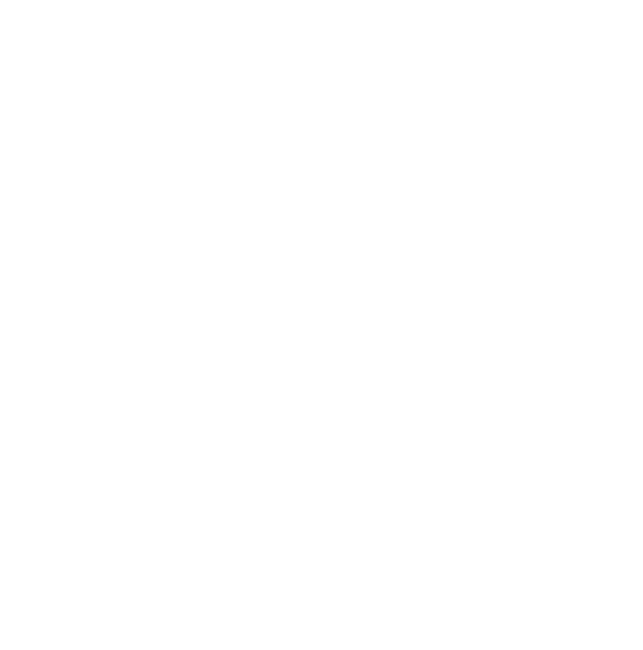
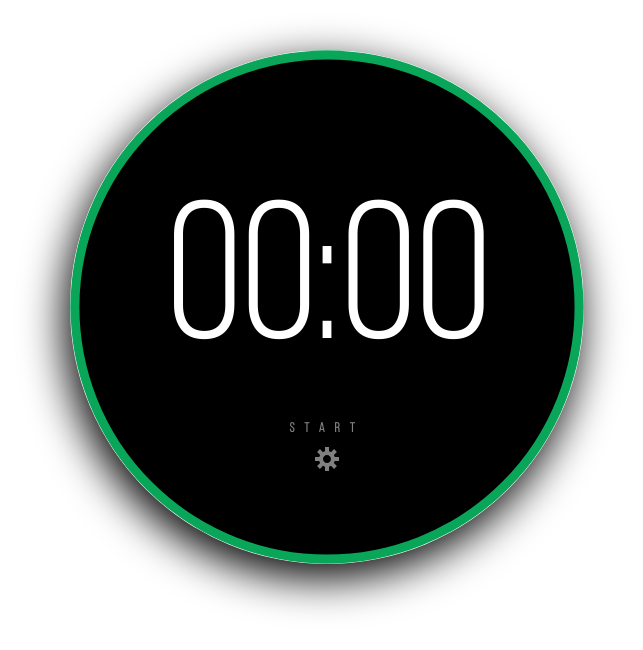
Before and after one commit to rmoongit/my-pet, a Vue app: page /timer in a window 1280 px wide. Before the commit this address had no page. Shown: the top 650 px of the page, without its empty margins (313-956 px from the left). Built offline with nearby package versions, Linux system fonts and the light colour scheme.

Commit message:
fix: правит и завершает стили timer

```diff
--- a/src/App.vue
+++ b/src/App.vue
@@ -3,11 +3,11 @@
 </template>
 
 <script>
-import Tomadoro from './Tomadoro/Tomadoro.vue';
+import Timer from './Timer/Timer.vue';
 
 export default {
   components: {
-    Tomadoro: Tomadoro,
+    Timer: Timer,
   },
 };
 </script>
--- /dev/null
+++ b/src/Timer/Timer.vue
@@ -0,0 +1,119 @@
+<template>
+  <Container>
+    <section class="timer">
+      <div class="timer__ring">
+        <svg width="518" height="518" viewBox="0 0 518 518">
+          <rect width="100%" height="100%" fill="none"></rect>
+          <circle stroke-width="9px" x="0" y="y" cx="259" cy="259" r="254"></circle>
+        </svg>
+      </div>
+
+      <div class="time">
+        <div class="time__block">
+          <div class="time__minutes">
+            <TextInput :value="minutes" :disabled="disabled" />
+          </div>
+          <p class="time__colon">:</p>
+          <div class="time__seconds">
+            <TextInput :value="seconds" :disabled="disabled" />
+          </div>
+        </div>
+      </div>
+
+      <Button :text="text"></Button>
+      <Button>
+        <img :src="pathImg" width="32" height="32" alt="settings" />
+      </Button>
+    </section>
+  </Container>
+</template>
+
+<script>
+import Container from '../components/UI/Container.vue';
+import TextInput from '../Timer/UI/TextInput.vue';
+import Button from '../Timer/UI/Button.vue';
+
+export default {
+  data() {
+    return {
+      disabled: true,
+      text: 'start',
+      pathImg: '/public/Timer/images/gear.svg',
+
+      minutes: '00',
+      seconds: '00',
+    };
+  },
+
+  components: {
+    Container: Container,
+    TextInput: TextInput,
+    Button: Button,
+  },
+};
+</script>
+
+<style scoped>
+.timer {
+  position: relative;
+  margin: 0 auto;
+  top: 50px;
+  font-family: 'bebas', Arial, sans-serif;
+  width: 514px;
+  height: 514px;
+
+  display: flex;
+  flex-direction: column;
+  align-items: center;
+  justify-content: center;
+}
+
+.timer__ring {
+  position: absolute;
+  stroke: var(--circle-green);
+  left: 0;
+  top: 0;
+  width: 100%;
+  height: 100%;
+  z-index: -1;
+}
+
+.timer__ring svg {
+  box-shadow: -5px 14px 44px #000000, 5px -16px 50px rgba(255, 255, 255, 0.15);
+  border-radius: 50%;
+  max-width: 514px;
+  max-height: 514px;
+
+  fill: var(--black);
+}
+
+/* time block */
+
+.time__block {
+  color: var(--white);
+  display: flex;
+  align-items: center;
+  justify-content: center;
+}
+
+.time__colon {
+  margin: 0;
+  font-size: 196px;
+}
+
+@media (max-width: 769px) {
+  .timer {
+    max-width: 280px;
+    max-height: 280px;
+  }
+
+  .timer__ring svg {
+    max-width: 280px;
+    max-height: 280px;
+  }
+
+  .time__colon {
+    font-size: 100px;
+  }
+}
+</style>
--- /dev/null
+++ b/src/Timer/UI/Button.vue
@@ -0,0 +1,33 @@
+<template>
+  <button type="button" :text="text">
+    <slot>{{ text }}</slot>
+  </button>
+</template>
+
+<script>
+export default {
+  props: {
+    text: {
+      type: [String, Object],
+    },
+  },
+};
+</script>
+
+<style scoped>
+button {
+  display: block;
+  cursor: pointer;
+  background-color: transparent;
+  color: var(--white);
+  opacity: 0.5;
+  border: none;
+  letter-spacing: 10px;
+  margin: 0 auto;
+  margin-bottom: 10px;
+  text-transform: uppercase;
+  font-weight: 700;
+
+  font-family: 'bebas', Arial, sans-serif;
+}
+</style>
--- /dev/null
+++ b/src/Timer/UI/TextInput.vue
@@ -0,0 +1,40 @@
+<template>
+  <input type="text" :value="value" :disabled="disabled" />
+</template>
+
+<script>
+export default {
+  props: {
+    value: {
+      type: String,
+      default: '',
+    },
+
+    disabled: {
+      type: Boolean,
+      default: true,
+    },
+  },
+};
+</script>
+
+<style scoped>
+input {
+  font-family: 'bebas', Arial, sans-serif;
+  background-color: transparent;
+  border: none;
+  outline: none;
+  text-align: center;
+  font-size: 196px;
+  color: var(--white);
+
+  height: 170px;
+  width: 150px;
+
+  @media (max-width: 769px) {
+    font-size: 100px;
+    width: 85px;
+    height: 85px;
+  }
+}
+</style>
--- a/src/Tomadoro/Tomadoro.vue
+++ /dev/null
@@ -1,76 +0,0 @@
-<template>
-  <Container>
-    <section class="timer">
-      <div class="timer__wrapper">
-        <div class="timer__ring">
-          <svg width="518" height="518" viewBox="0 0 518 518">
-            <rect width="100%" height="100%" fill="none"></rect>
-            <circle stroke-width="9px" x="0" y="y" cx="259" cy="259" r="254"></circle>
-          </svg>
-        </div>
-
-        <div class="time">
-          <div class="minutes">
-            <TextInput />
-          </div>
-        </div>
-      </div>
-    </section>
-  </Container>
-</template>
-
-<script>
-import Container from '../components/UI/Container.vue';
-import TextInput from '../Tomadoro/UI/TextInput.vue';
-
-export default {
-  components: {
-    Container: Container,
-    TextInput: TextInput,
-  },
-};
-</script>
-
-<style scoped>
-.timer {
-  padding: 50px 0;
-  font-family: 'bebas', Arial, sans-serif;
-}
-
-.timer__wrapper {
-  position: relative;
-  margin: 0 auto;
-  height: 514px;
-  width: 514px;
-}
-
-.timer__ring {
-  position: absolute;
-  stroke: #09a65a;
-  left: 0;
-  top: 0;
-  z-index: 1;
-}
-
-.timer__ring svg {
-  width: 100%;
-  height: 100%;
-  box-shadow: -5px 14px 44px #000000, 5px -16px 50px rgba(255, 255, 255, 0.15);
-  border-radius: 50%;
-
-  fill: #000;
-}
-
-.time {
-  z-index: 2;
-  position: absolute;
-  width: 100%;
-  height: 100%;
-  left: 0;
-  top: 0;
-
-  display: flex;
-  align-items: center;
-  justify-content: center;
-}
-</style>
--- a/src/Tomadoro/UI/TextInput.vue
+++ /dev/null
@@ -1,19 +0,0 @@
-<template>
-  <input type="text" :value="value" :disabled="disabled" />
-</template>
-
-<script>
-export default {
-  props: {
-    value: {
-      type: String,
-      default: '',
-    },
-
-    disabled: {
-      type: Boolean,
-      default: true,
-    },
-  },
-};
-</script>
--- a/src/assets/main.css
+++ b/src/assets/main.css
@@ -1,6 +1,7 @@
 
 @import './reboot.css';
 @import './fonts.css';
+@import './variables.css';
 
 a,
 .green {
--- a/src/assets/reboot.css
+++ b/src/assets/reboot.css
@@ -18,7 +18,7 @@
 	font-weight: 400;
 	font-size: 16px;
 	font-family: Arial, Helvetica, sans-serif;
-	color: #000000;
+	color: var(--black);
 	line-height: 1.5;
 	scroll-behavior: smooth;
 }
@@ -27,7 +27,7 @@
 	width: 100%;
 	height: 100%;
 
-	background-color: #ffff;
+	background-color: var(--white);
 }
 
 img,
--- /dev/null
+++ b/src/assets/variables.css
@@ -0,0 +1,6 @@
+:root {
+	--white: #fff;
+	--black: #000;
+
+	--circle-green: #09a65a;
+}
--- a/src/router.js
+++ b/src/router.js
@@ -1,9 +1,9 @@
 import {createRouter, createWebHistory} from 'vue-router';
 
-import Tomadoro from './Tomadoro/Tomadoro.vue';
+import Timer from './Timer/Timer.vue';
 
 // создаём массив маршрутов и их компонентов
-const routes = [{path: '/tomadoro', component: Tomadoro}];
+const routes = [{path: '/timer', component: Timer}];
 
 //создаём маршрутизатор с историей наших маршрутов
 const router = createRouter({
```
Also changed, not shown: public/Timer/images/check.svg (renamed from src/Tomadoro/images/check.svg), public/Timer/images/gear.svg (renamed from src/Tomadoro/images/gear.svg).
